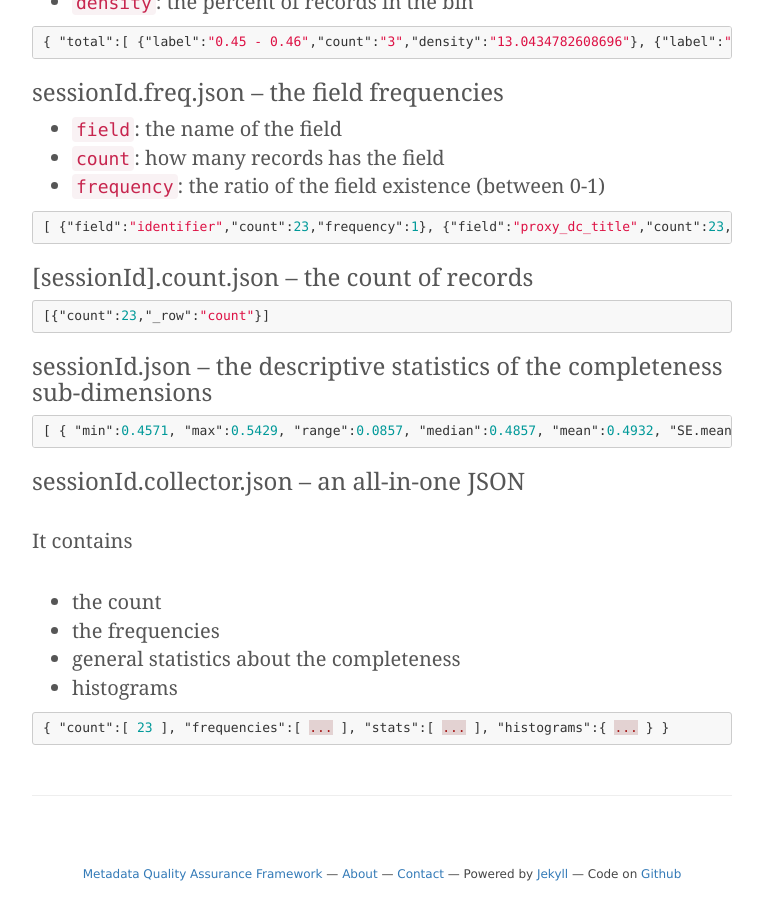
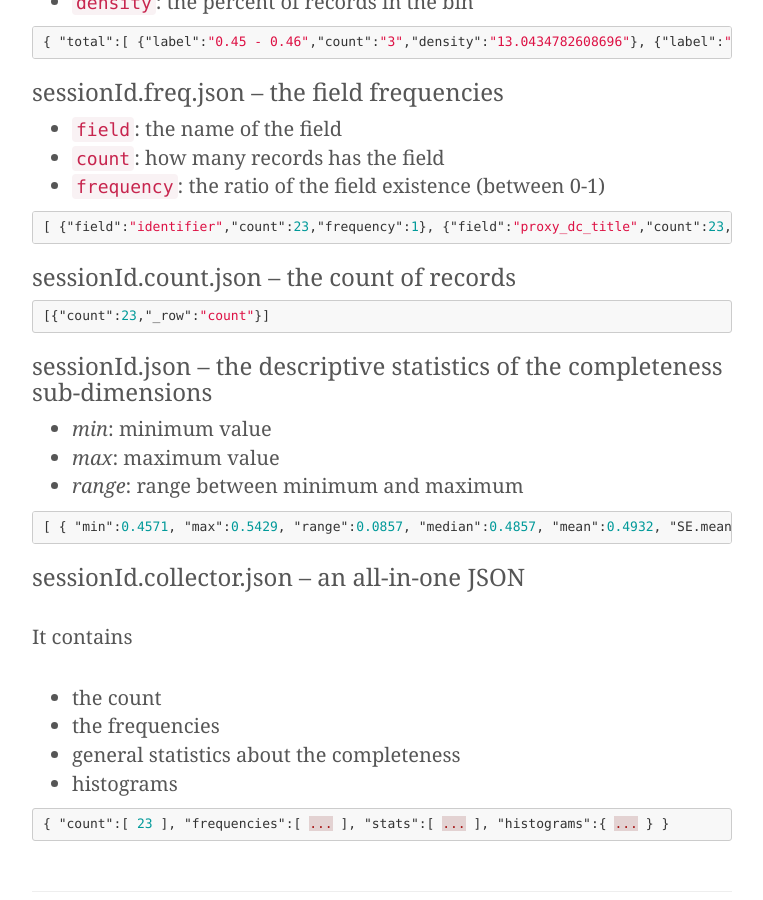
Before and after one commit to pkiraly/pkiraly.github.io, a Jekyll site: the page built from _posts/2016-07-02-making-general.md, in a window 1280 px wide and 900 px high, scrolled down 12920 px. Shown: the whole window, without its empty margins (258-1021 px from the left). Built offline with Jekyll 4.4.1, drawn with Linux system fonts in a browser that asks for light colours; nearby versions of some CDN libraries; some web fonts are replaced; comment, search, counter and statistics services are not loaded.

Commit message:
Update 2016-07-02-making-general.md

````diff
--- a/_posts/2016-07-02-making-general.md
+++ b/_posts/2016-07-02-making-general.md
@@ -554,7 +554,7 @@ The `analysis.zip` file contains the following files:
 ]
 ```
 
-### [sessionId].count.json -- the count of records
+### sessionId.count.json -- the count of records
 
 
 ```json
@@ -562,6 +562,10 @@ The `analysis.zip` file contains the following files:
 ```
 
 ### sessionId.json -- the descriptive statistics of the completeness sub-dimensions
+
+* _min_: minimum value
+* _max_: maximum value
+* _range_: range between minimum and maximum
 
 ```json
 [
````
